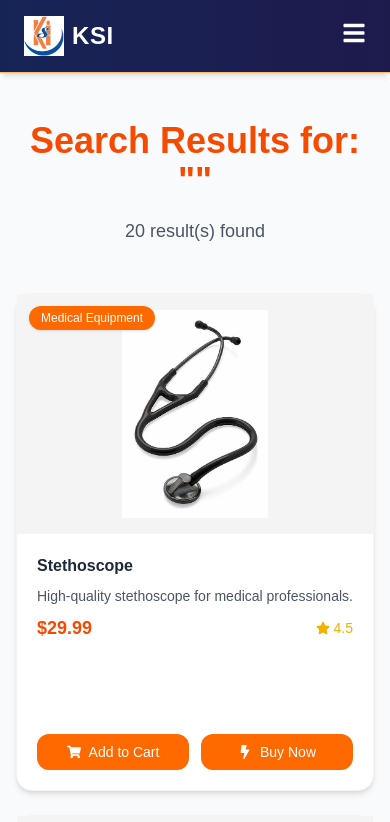
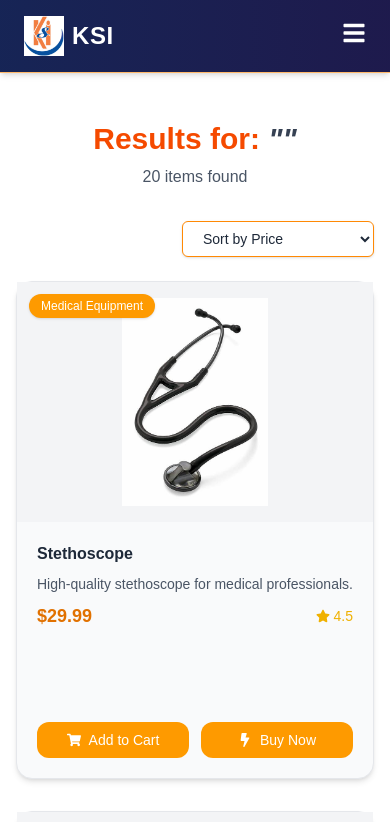
Before and after one commit to RoshanPanthi11/WebshopFrontend, a Next.js app: page /search in a window 390 px wide. Shown: the top 822 px of the page. Built offline with nearby package versions, Linux system fonts and the light colour scheme.

Commit message:
buy feature and contact page

```diff
--- a/app/search/page.js
+++ b/app/search/page.js
@@ -1,23 +1,22 @@
-'use client'; // Make sure this is at the top
+'use client';
 
 import { useState, useEffect } from 'react';
-import { useSearchParams } from 'next/navigation'; // Correct import for query params in Next.js 13
-import ProductCard from '../../components/ProductCard'; // Import your ProductCard component
+import { useSearchParams } from 'next/navigation';
+import ProductCard from '../../components/ProductCard';
 
 const SearchResults = () => {
   const [products, setProducts] = useState([]);
   const [filteredProducts, setFilteredProducts] = useState([]);
   const [loading, setLoading] = useState(true);
+  const [sortOption, setSortOption] = useState('');
 
-  // Access query params via useSearchParams
   const searchParams = useSearchParams();
-  const q = searchParams.get('q'); // Access the 'q' query parameter
+  const q = searchParams.get('q');
 
-  // Fetching products from a JSON file (adjust the path if necessary)
   useEffect(() => {
     const fetchProducts = async () => {
       try {
-        const response = await fetch('/Product.json'); // Replace with your JSON path
+        const response = await fetch('/Product.json');
         const data = await response.json();
         setProducts(data);
         setLoading(false);
@@ -30,44 +29,64 @@ const SearchResults = () => {
     fetchProducts();
   }, []);
 
-  // Filter products based on the search query
   useEffect(() => {
+    let result = products;
+
     if (q) {
-      const filtered = products.filter((product) =>
+      result = result.filter((product) =>
         product.title.toLowerCase().includes(q.toLowerCase())
       );
-      setFilteredProducts(filtered);
-    } else {
-      setFilteredProducts(products); // If no query, show all products
     }
-  }, [q, products]);
+
+    if (sortOption === 'low-to-high') {
+      result = [...result].sort((a, b) => a.price - b.price);
+    } else if (sortOption === 'high-to-low') {
+      result = [...result].sort((a, b) => b.price - a.price);
+    }
+
+    setFilteredProducts(result);
+  }, [q, products, sortOption]);
 
   if (loading) {
     return (
-      <div className="text-center py-20">
-        <p className="text-gray-500">Loading products...</p>
+      <div className="flex items-center justify-center h-96">
+        <p className="text-gray-500 text-lg animate-pulse">Loading products...</p>
       </div>
     );
   }
 
   return (
-    <section className="w-full px-4 sm:px-6 lg:px-12 bg-gray-50 py-12 rounded-xl shadow-lg">
-      <div className="w-full max-w-full mx-auto"> {/* Ensure full width is used */}
-        <h1 className="text-4xl font-bold text-orange-600 text-center mb-4">
-          Search Results for: "{q}"
+    <section className="w-full px-4 sm:px-8 lg:px-16 bg-white py-12 min-h-screen">
+      <div className="max-w-7xl mx-auto">
+        <h1 className="text-3xl sm:text-4xl font-extrabold text-center text-orange-600 mb-2">
+          Results for: <span className="italic text-gray-700">"{q}"</span>
         </h1>
-        <p className="text-gray-600 text-center mb-12 max-w-2xl mx-auto text-lg">
-          {filteredProducts.length} result(s) found
+        <p className="text-center text-gray-600 mb-8 text-base sm:text-lg">
+          {filteredProducts.length} {filteredProducts.length === 1 ? 'item' : 'items'} found
         </p>
 
-        <div className="grid grid-cols-1 sm:grid-cols-2 md:grid-cols-3 lg:grid-cols-4 gap-6">
+        {/* Sort Dropdown */}
+        <div className="flex justify-end mb-6">
+          <select
+            value={sortOption}
+            onChange={(e) => setSortOption(e.target.value)}
+            className="w-48 bg-white border border-orange-400 text-gray-800 rounded-md px-4 py-2 text-sm shadow-sm focus:outline-none focus:ring-2 focus:ring-orange-400 transition"
+          >
+            <option value="">Sort by Price</option>
+            <option value="low-to-high">Price: Low to High</option>
+            <option value="high-to-low">Price: High to Low</option>
+          </select>
+        </div>
+
+        {/* Product Grid */}
+        <div className="grid grid-cols-1 sm:grid-cols-2 md:grid-cols-3 lg:grid-cols-4 gap-8">
           {filteredProducts.length > 0 ? (
             filteredProducts.map((product) => (
               <ProductCard key={product.id} product={product} />
             ))
           ) : (
-            <div className="col-span-4 text-center text-gray-500">
-              No products found.
+            <div className="col-span-full text-center text-gray-500 text-lg">
+              No products matched your search.
             </div>
           )}
         </div>
--- a/components/ProductCard.js
+++ b/components/ProductCard.js
@@ -3,7 +3,7 @@ import React, { useState } from 'react';
 import { FaStar, FaShoppingCart, FaBolt, FaCheck } from 'react-icons/fa';
 import { motion } from 'framer-motion';
 import Link from 'next/link';
-import { useAppContext } from '../app/context/AppContext'; // adjust if needed
+import { useAppContext } from '../app/context/AppContext';
 import { useRouter } from 'next/navigation';
 
 const ProductCard = ({ product }) => {
@@ -36,16 +36,16 @@ const ProductCard = ({ product }) => {
       whileInView={{ opacity: 1, y: 0 }}
       transition={{ duration: 0.5 }}
       viewport={{ once: true }}
-      className="bg-white rounded-2xl shadow-md hover:shadow-lg transition-transform duration-300 hover:scale-[1.02] border border-gray-100"
+      className="bg-gray-50 rounded-2xl shadow-md hover:shadow-lg transition-transform duration-300 hover:scale-[1.02] border border-gray-200"
     >
       <Link href={`/products/${product.id}`}>
-        <div className="relative h-60 bg-zinc-100 flex items-center justify-center p-4 cursor-pointer">
+        <div className="relative h-60 bg-gray-100 flex items-center justify-center p-4 cursor-pointer">
           <img
             src={product.image}
             alt={product.title}
             className="max-h-full object-contain transition-transform duration-300 group-hover:scale-110"
           />
-          <span className="absolute top-3 left-3 bg-orange-500 text-white text-xs px-3 py-1 rounded-full capitalize shadow-sm">
+          <span className="absolute top-3 left-3 bg-amber-500 text-white text-xs px-3 py-1 rounded-full capitalize shadow-sm">
             {product.category}
           </span>
         </div>
@@ -53,13 +53,13 @@ const ProductCard = ({ product }) => {
 
       <div className="p-5 flex flex-col justify-between h-64">
         <div className="flex-grow space-y-2">
-          <h3 className="text-base font-semibold text-gray-800 line-clamp-2 hover:text-orange-600 transition">
+          <h3 className="text-base font-semibold text-gray-800 line-clamp-2 hover:text-amber-600 transition">
             {product.title}
           </h3>
           <p className="text-gray-600 text-sm line-clamp-2">{product.description}</p>
 
           <div className="flex justify-between items-center mt-2">
-            <span className="text-lg font-semibold text-orange-600">${product.price}</span>
+            <span className="text-lg font-semibold text-amber-600">${product.price}</span>
             <div className="flex items-center text-yellow-500 text-sm">
               <FaStar className="mr-1" />
               {product.rating?.rate || '4.5'}
@@ -72,7 +72,7 @@ const ProductCard = ({ product }) => {
             className={`flex items-center justify-center gap-2 flex-1 py-2 px-4 rounded-xl text-sm font-medium transition-all duration-300 ${
               added
                 ? 'bg-cyan-800 text-white scale-105'
-                : 'bg-orange-500 text-white hover:bg-orange-600'
+                : 'bg-amber-500 text-white hover:bg-amber-600'
             }`}
             onClick={handleAddToCart}
             aria-label={`Add ${product.title} to Cart`}
@@ -83,7 +83,7 @@ const ProductCard = ({ product }) => {
 
           <button
             onClick={handleBuyNow}
-            className="flex items-center justify-center gap-2 flex-1 bg-orange-500 text-white py-2 px-4 rounded-xl hover:bg-orange-600 transition text-sm font-medium"
+            className="flex items-center justify-center gap-2 flex-1 bg-amber-500 text-white py-2 px-4 rounded-xl hover:bg-amber-600 transition text-sm font-medium"
             aria-label={`Buy ${product.title} Now`}
           >
             <FaBolt size={14} />
--- a/package.json
+++ b/package.json
@@ -16,6 +16,7 @@
     "next": "15.3.0",
     "react": "^19.0.0",
     "react-dom": "^19.0.0",
+    "react-hook-form": "^7.56.2",
     "react-icons": "^5.5.0"
   },
   "devDependencies": {
```
Also changed, not shown: app/buy/page.js (+18 -18 lines), app/contact/page.js (+37 -30 lines), 1 other file (tests, documents, lock files or other folders).
